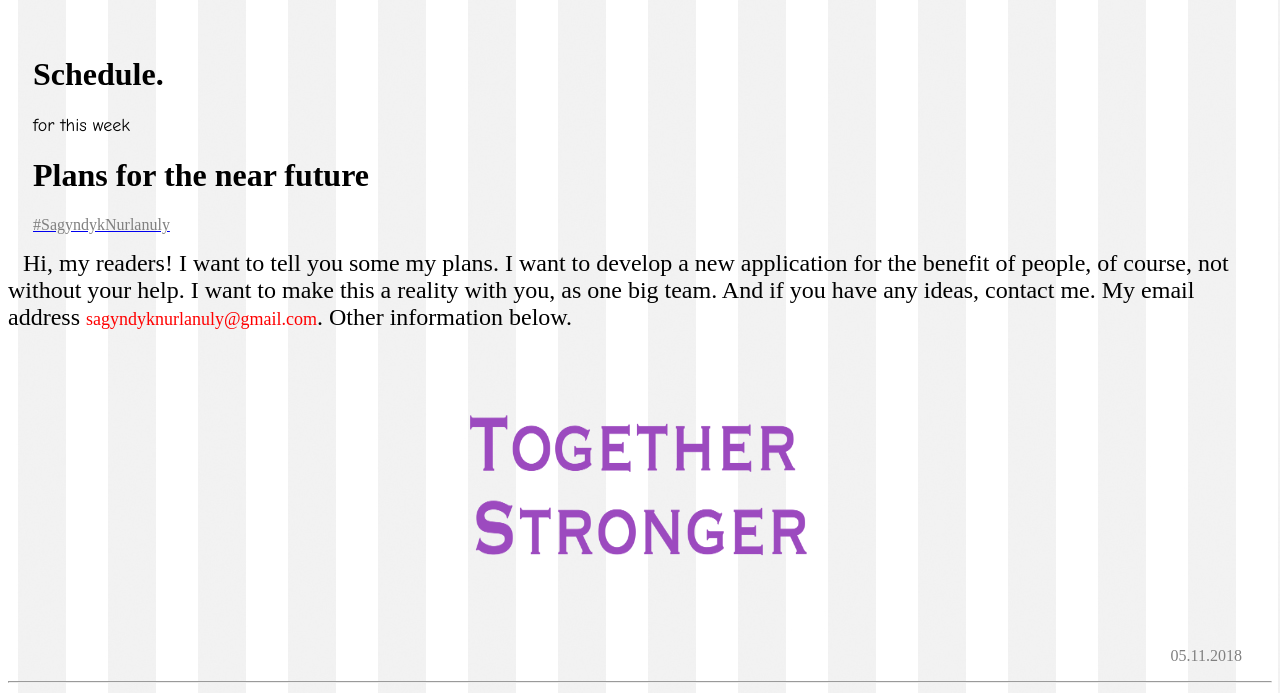
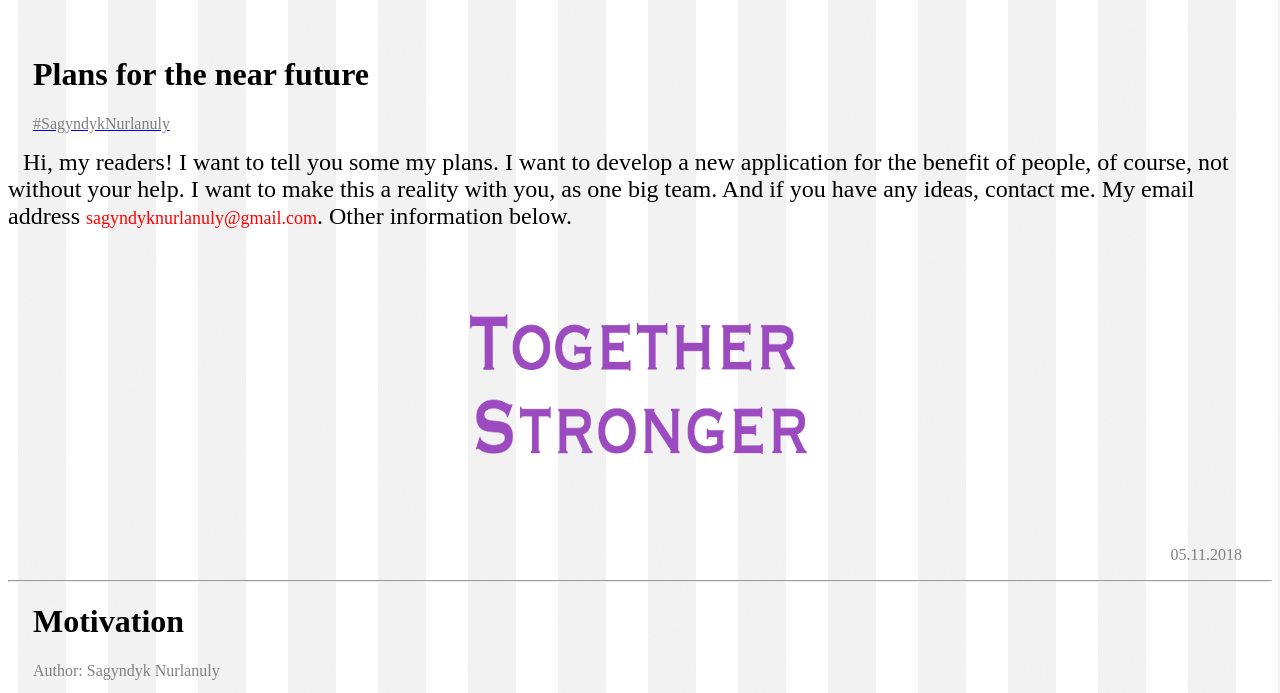
Before and after one commit to Sagyndyk1/sagyndyk1.github.io, a plain HTML site: page index.html in a window 1280 px wide. Shown: the part 79-772 px from the top of the page. Drawn offline with Linux system fonts and the light colour scheme.

Commit message:
Update index.html

```diff
--- a/index.html
+++ b/index.html
@@ -15,12 +15,7 @@
 		<img src="2000px-SBB_SN_Logo.svg.png" height="60" width="100">
 	</p>
 	<br>
-		<h1 style="padding-left: 25px;">Schedule.</h1>
-		<p  style="padding-left: 25px;" face = "Comic sans MS">
-        <font size="4" face = "Comic sans MS">
-        	for this week
-        </font>
-		</p>
+
 	<h1 style="padding-left: 25px;">Plans for the near
 future</h1>
 <a href="https://www.instagram.com/explore/tags/sagyndyknurlanuly" ping="/url?sa=t&amp;source=web&amp;rct=j&amp;ved=2ahUKEwipqsSvsb3eAhXTh6YKHR39AjMQFjAAegQIABAB">
```
